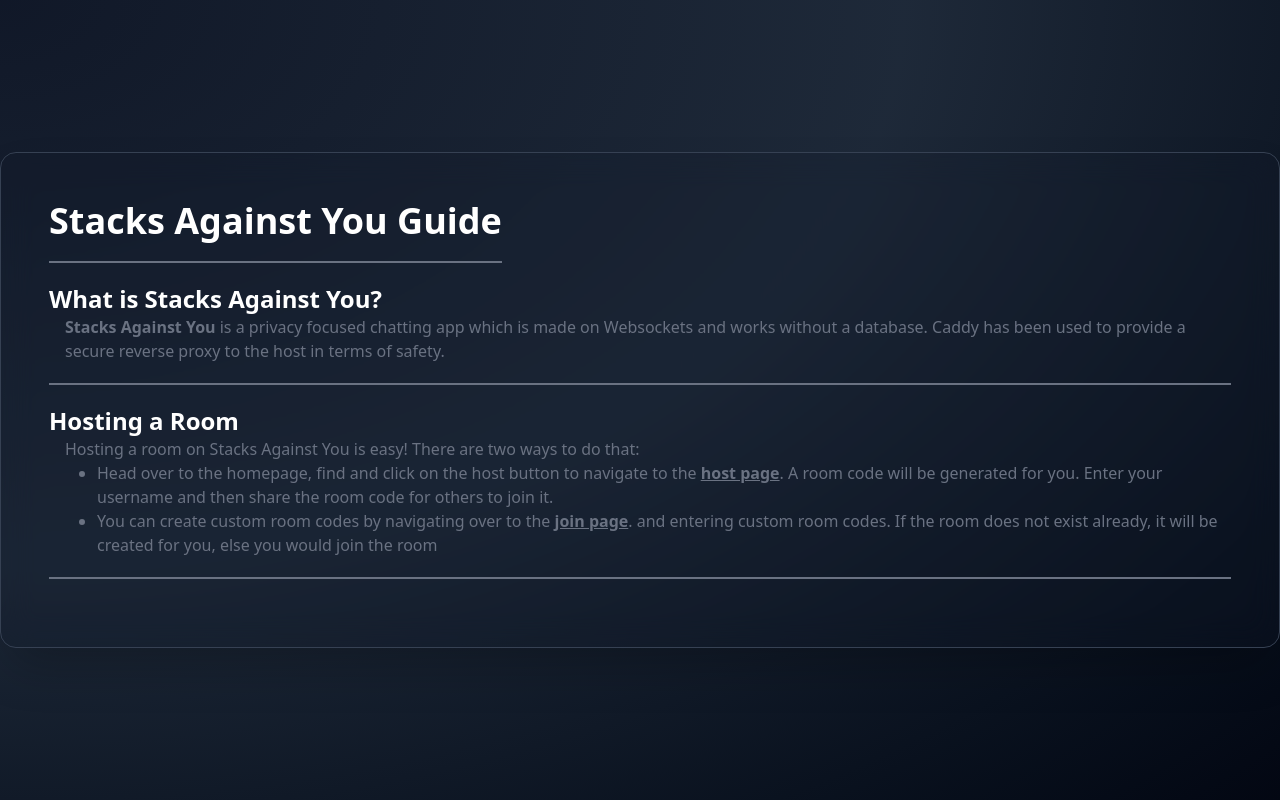
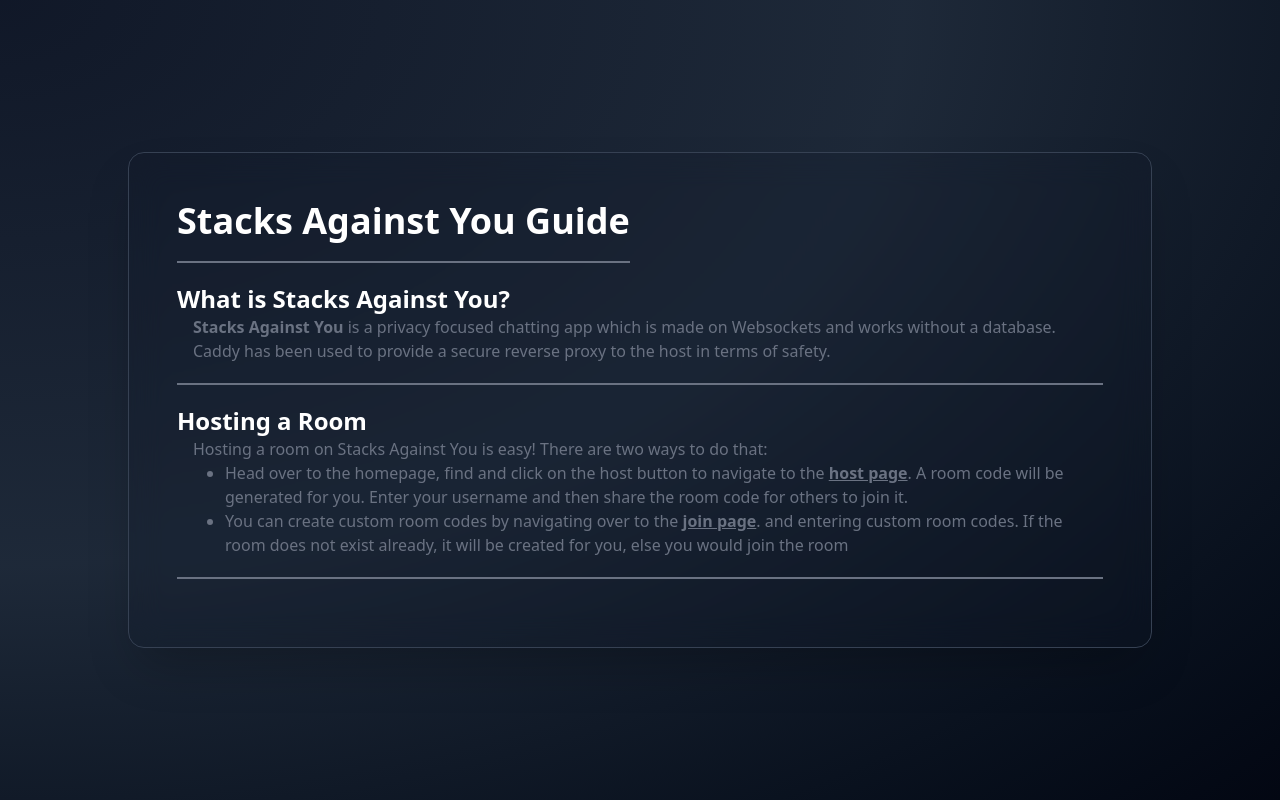
Before and after one commit to JakeOJeff/stacks-against-you, a Next.js app: page /info in a window 1280 px wide. Built offline with nearby package versions, Linux system fonts and the light colour scheme.

Commit message:
Div Alignment Modification

```diff
--- a/app/info/page.tsx
+++ b/app/info/page.tsx
@@ -4,7 +4,8 @@
 
     return (
         <main className="flex flex-col justify-center items-center h-screen bg-gray-950 bg-radial-[at_0%_0%] from-gray-900 via-gray-800 to-gray-950">
-            <div className="flex flex-col p-8 sm:p-12 items-start bg-gray-900/25 backdrop-blur-lg rounded-2xl shadow-2xl border border-gray-700 text-center">
+            <div>
+                <div className="w-[80vw] flex flex-col p-8 sm:p-12 items-start bg-gray-900/25 backdrop-blur-lg rounded-2xl shadow-2xl border border-gray-700 text-center">
 
                     <div className="">
                         <h1 className="text-4xl text-white font-extrabold ">Stacks Against You Guide</h1>
@@ -29,6 +30,8 @@
                         <hr className="mt-5 mb-5 w-full h-0.5 bg-gray-500 border-0" />
                     </div>
                 </div>
+            </div>
+
         </main>
     )
 }
```
Also changed, not shown: app/page.tsx (indentation only). Lines whose indentation alone changed are shown as unchanged.
